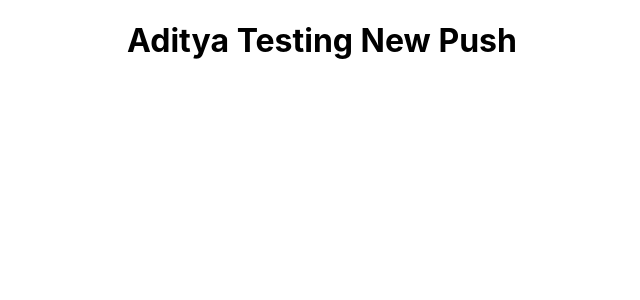
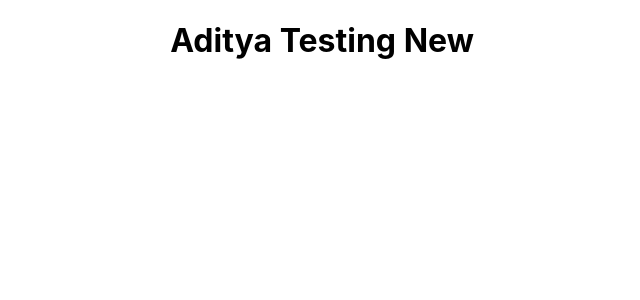
Before and after one commit to AdityaChondke/covid-test, a React (Create React App) app: page / in a window 1280 px wide. Shown: the top 300 px of the page, without its empty margins (318-958 px from the left). Built offline with nearby package versions, Linux system fonts and the light colour scheme.

Commit message:
Third Push

```diff
--- a/src/App.js
+++ b/src/App.js
@@ -4,7 +4,7 @@ import './App.css';
 function App() {
   return (
     <div className="App">
-      <h1>Aditya Testing New Push</h1>
+      <h1>Aditya Testing New </h1>
     </div>
   );
 }
```
